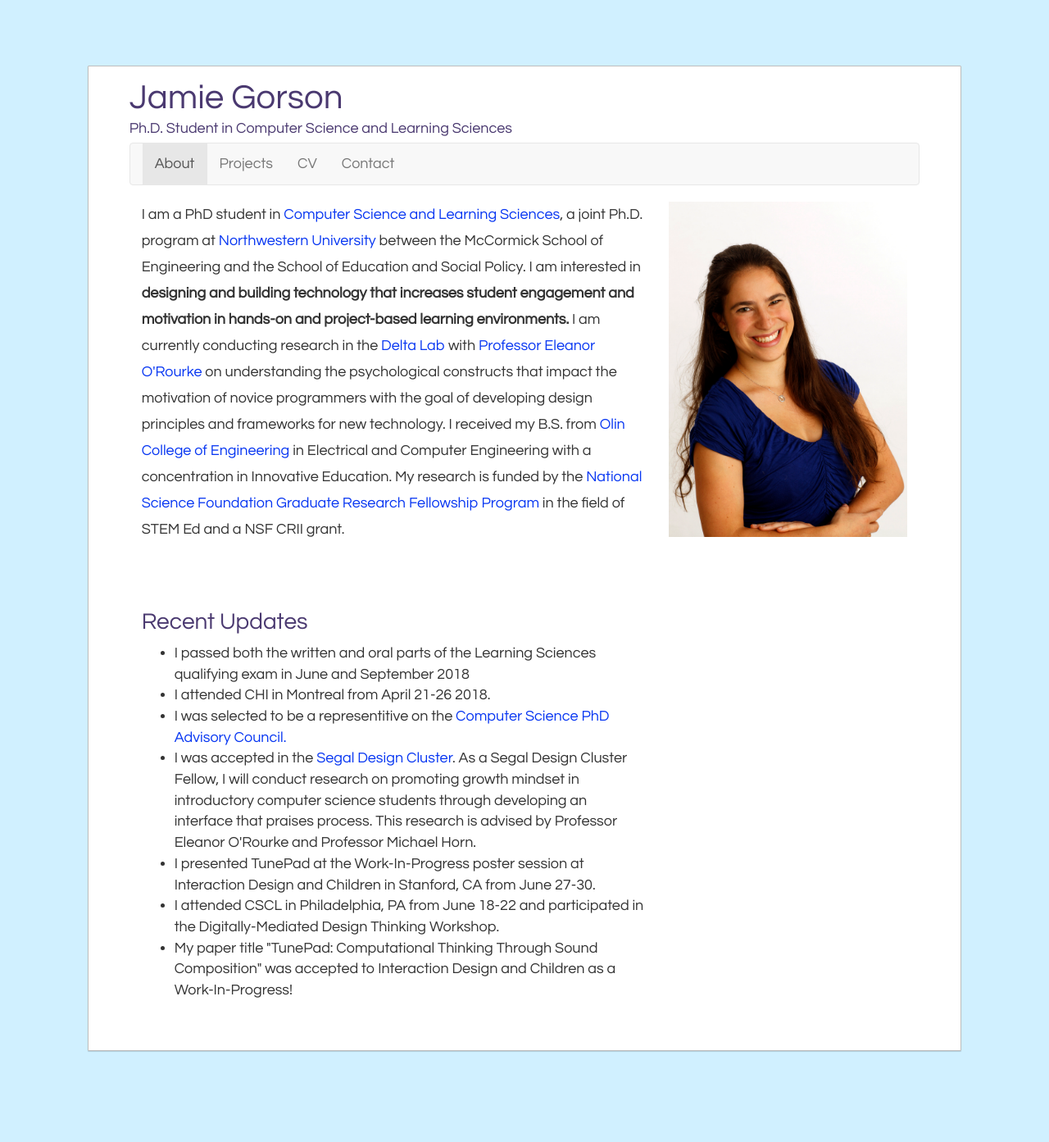
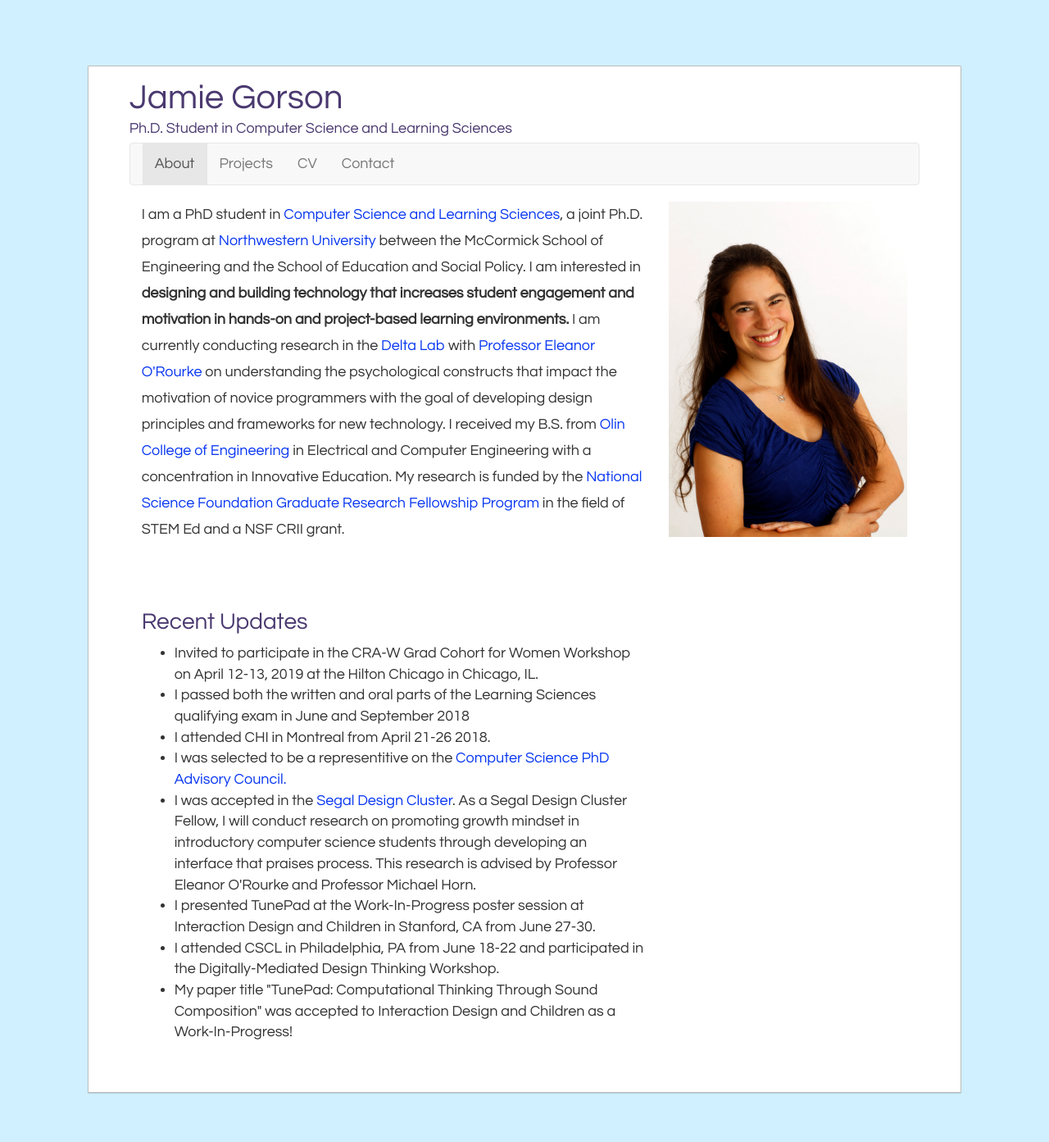
Before and after one commit to jamiesarahg/jamiesarahg.github.io, a Jekyll site: the page built from index.html, in a window 1280 px wide. Shown: the whole page at 82% size. Built offline with Jekyll 4.4.1, drawn with Linux system fonts in a browser that asks for light colours; nearby versions of some CDN libraries; library files that are not in the unit come from our copies; before the commit the page ends 1342 px from its top, so only the background shows below that.

Commit message:
added cra-w to updates

```diff
--- a/index.html
+++ b/index.html
@@ -14,6 +14,7 @@ layout: default
       <h2> Recent Updates </h2>
       <p>
       <ul>
+        <li> Invited to participate in the CRA-W Grad Cohort for Women Workshop on April 12-13, 2019 at the Hilton Chicago in Chicago, IL. </li>
         <li> I passed both the written and oral parts of the Learning Sciences qualifying exam in June and September 2018 </li>
         <li> I attended CHI in Montreal from April 21-26 2018.</li>
         <li> I was selected to be a representitive on the <a href="http://cspac.cs.northwestern.edu/">Computer Science PhD Advisory Council. </a></li>
```
